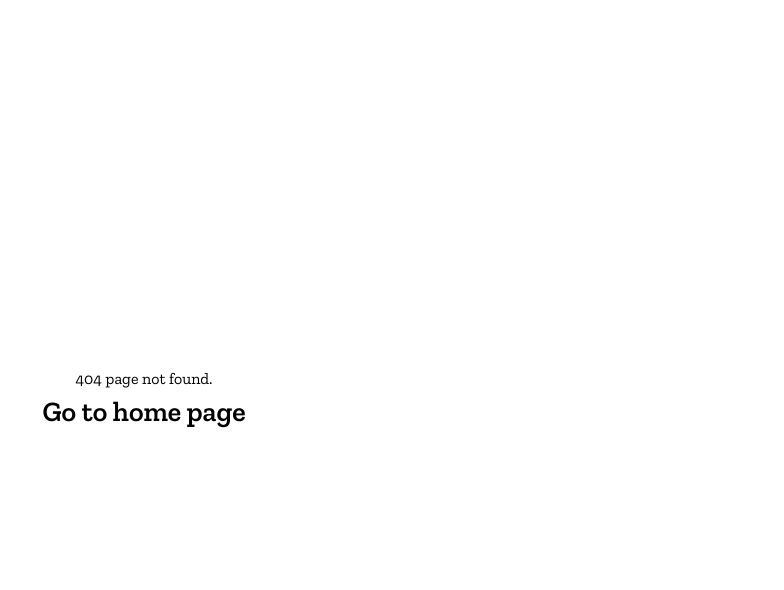
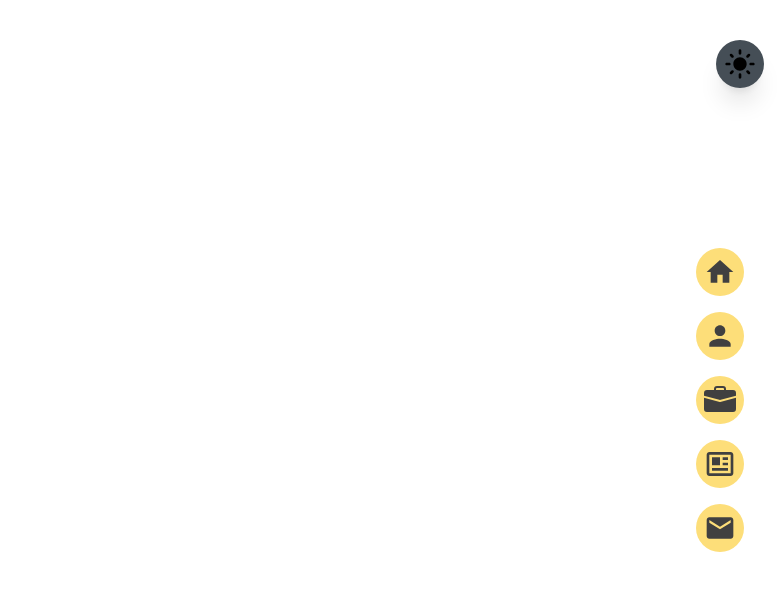
Before and after one commit to shareef99/portfolio-old, a Next.js app: page /about in a window 1280 px wide. Before the commit this address had no page. Shown: the top 590 px of the page, without its empty margins (496-1280 px from the left). Built offline with nearby package versions, Linux system fonts and the light colour scheme; a web font is replaced by a local one.

Commit message:
Add about page

```diff
--- a/components/layout.jsx
+++ b/components/layout.jsx
@@ -32,13 +32,21 @@ export default function Layout({ children }) {
             className="p-2 rounded-full cursor-pointer bg-amber-300 opacity-75
               hover:transition-all hover:duration-300 hover:ease-in hover:rotate-[360deg] hover:scale-125"
           >
-            <MdHome className="w-6 h-6 sm:w-8 sm:h-8" />
+            <Link href="/">
+              <a>
+                <MdHome className="w-6 h-6 sm:w-8 sm:h-8" />
+              </a>
+            </Link>
           </div>
           <div
             className="p-2 rounded-full cursor-pointer bg-amber-300 opacity-75
               hover:transition-all hover:duration-300 hover:ease-in hover:rotate-[360deg] hover:scale-125"
           >
-            <MdPerson className="w-6 h-6 sm:w-8 sm:h-8" />
+            <Link href="/about">
+              <a>
+                <MdPerson className="w-6 h-6 sm:w-8 sm:h-8" />
+              </a>
+            </Link>
           </div>
           <div
             className="p-2 rounded-full cursor-pointer bg-amber-300 opacity-75
--- /dev/null
+++ b/pages/about.jsx
@@ -0,0 +1,7 @@
+import Layout from "../components/layout";
+
+function about() {
+  return <Layout></Layout>;
+}
+
+export default about;
--- a/pages/index.jsx
+++ b/pages/index.jsx
@@ -24,17 +24,6 @@ export default function index() {
     "e",
     "f",
     ".",
-    "  ",
-    "D",
-    "e",
-    "v",
-    "e",
-    "l",
-    "o",
-    "p",
-    "e",
-    "r",
-    "!",
   ];
 
   // Refs
```
